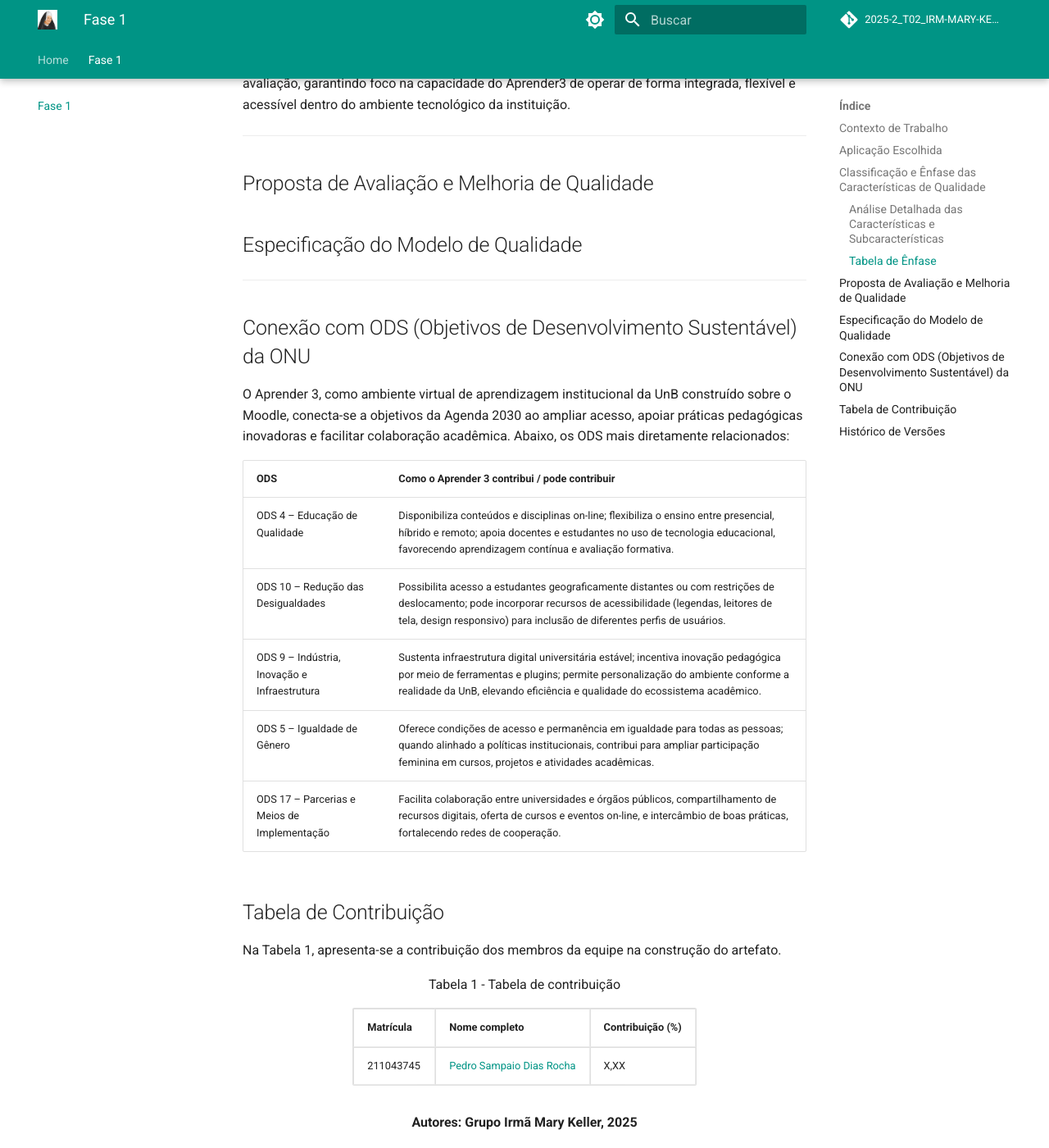
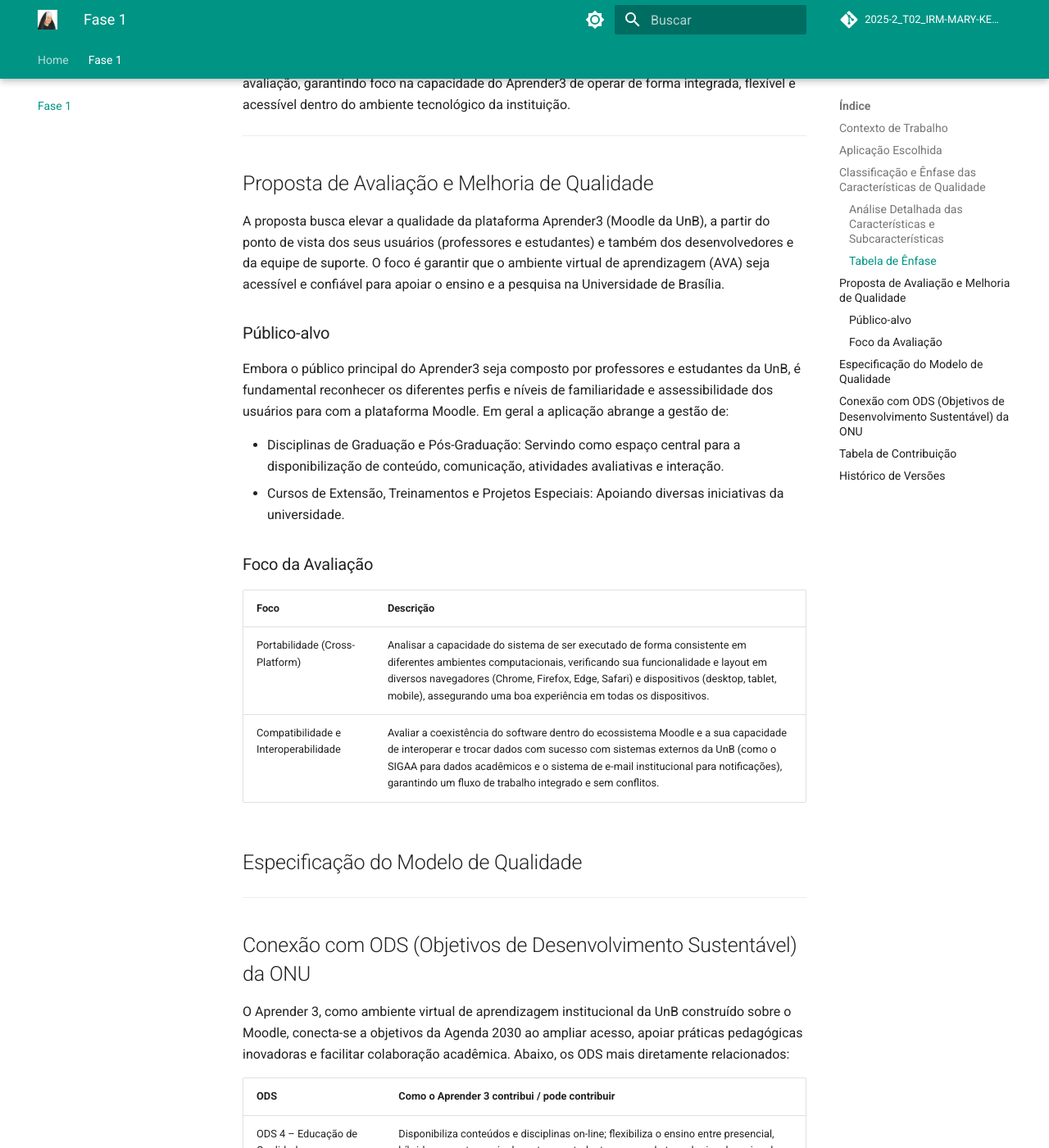
Before and after one commit to FCTE-Qualidade-de-Software-1/2025-2_T02_IRM-MARY-KELLER, an MkDocs documentation site: the page built from docs/fase_1/fase_1.md, in a window 1280 px wide and 1400 px high, scrolled down 3263 px. Shown: the whole window at 82% size. Built offline with MkDocs 1.6.1 and Material for MkDocs 9.7.7, drawn with Linux system fonts in a browser that asks for light colours; comment, search, counter and statistics services are not loaded; some of the changed text lies outside the part shown.

Commit message:
add:  Proposta de Avaliação e Melhoria de Qualidade na fase 1

```diff
--- a/docs/fase_1/fase_1.md
+++ b/docs/fase_1/fase_1.md
@@ -61,14 +61,22 @@
 
 ## Proposta de Avaliação e Melhoria de Qualidade
 
-<!--
-A proposta de avaliação tem como principal objetivo assegurar a qualidade da aplicação a partir das perspectivas dos usuários e desenvolvedores, considerando as características do público-alvo predominante, composto por:
+A proposta busca elevar a qualidade da plataforma Aprender3 (Moodle da UnB), a partir do ponto de vista dos seus usuários (professores e estudantes) e também dos desenvolvedores e da equipe de suporte. O foco é garantir que o ambiente virtual de aprendizagem (AVA) seja acessível e confiável para apoiar o ensino e a pesquisa na Universidade de Brasília.
 
-- Pessoas com idade entre 30 anos ou mais, com ênfase no público idoso;
-- Indivíduos com menor familiaridade com tecnologias digitais.
+### Público-alvo
 
-O domínio da aplicação abrange comunidades de agricultura familiar, consumidores e vendedores inseridos em um ambiente digital de compra e venda. A avaliação visa, portanto, garantir que o produto atenda às necessidades desse público, identificar pontos de melhoria relacionados à usabilidade, de modo a facilitar o acesso, a navegação e a compreensão da aplicação, além de propor sugestões que contribuam para a manutenção da confiabilidade do sistema.
--->
+Embora o público principal do Aprender3 seja composto por professores e estudantes da UnB, é fundamental reconhecer os diferentes perfis e níveis de familiaridade e assessibilidade dos usuários para com a plataforma Moodle. Em geral a aplicação abrange a gestão de:
+
+ - Disciplinas de Graduação e Pós-Graduação: Servindo como espaço central para a disponibilização de conteúdo, comunicação, atividades avaliativas e interação.
+ - Cursos de Extensão, Treinamentos e Projetos Especiais: Apoiando diversas iniciativas da universidade.
+
+
+### Foco da Avaliação
+
+| Foco | Descrição |
+| --- | --- |
+| Portabilidade (Cross-Platform) | Analisar a capacidade do sistema de ser executado de forma consistente em diferentes ambientes computacionais, verificando sua funcionalidade e layout em diversos navegadores (Chrome, Firefox, Edge, Safari) e dispositivos (desktop, tablet, mobile), assegurando uma boa experiência em todas os dispositivos. |
+| Compatibilidade e Interoperabilidade | Avaliar a coexistência do software dentro do ecossistema Moodle e a sua capacidade de interoperar e trocar dados com sucesso com sistemas externos da UnB (como o SIGAA para dados acadêmicos e o sistema de e-mail institucional para notificações), garantindo um fluxo de trabalho integrado e sem conflitos. |
 
 ## Especificação do Modelo de Qualidade
 
@@ -130,3 +138,4 @@
 |Versão|Data|Descrição|Autor|
 |:----:|----|---------|-----|
 |`1.0`|28/09/2025|Criação do documento| [Pedro Sampaio](https://github.com/PedroSampaioDias)|
+|`1.1`|29/09/2025|Adição da Proposta de Avaliação e Melhoria de Qualidade| [Felipe Hansen](https://github.com/Fhansen98)|
```
